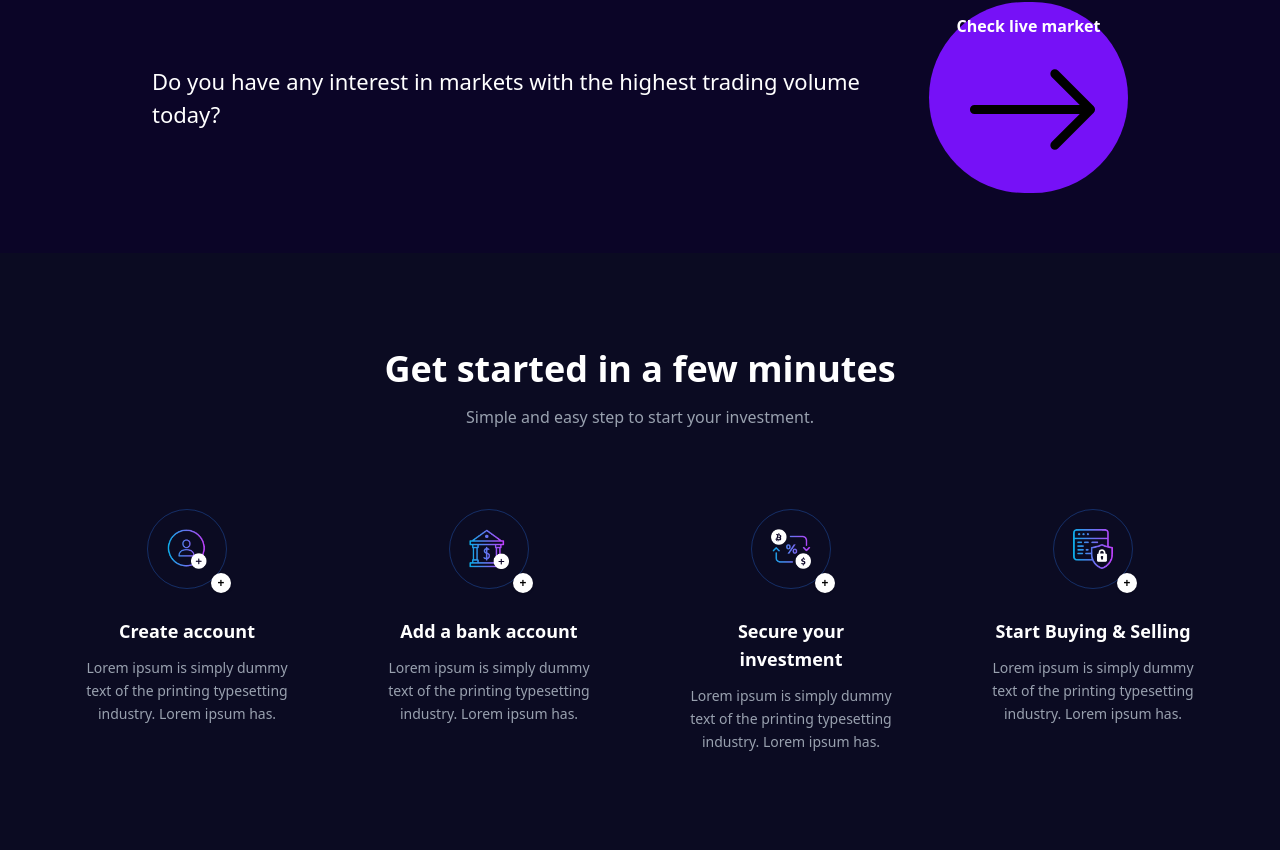
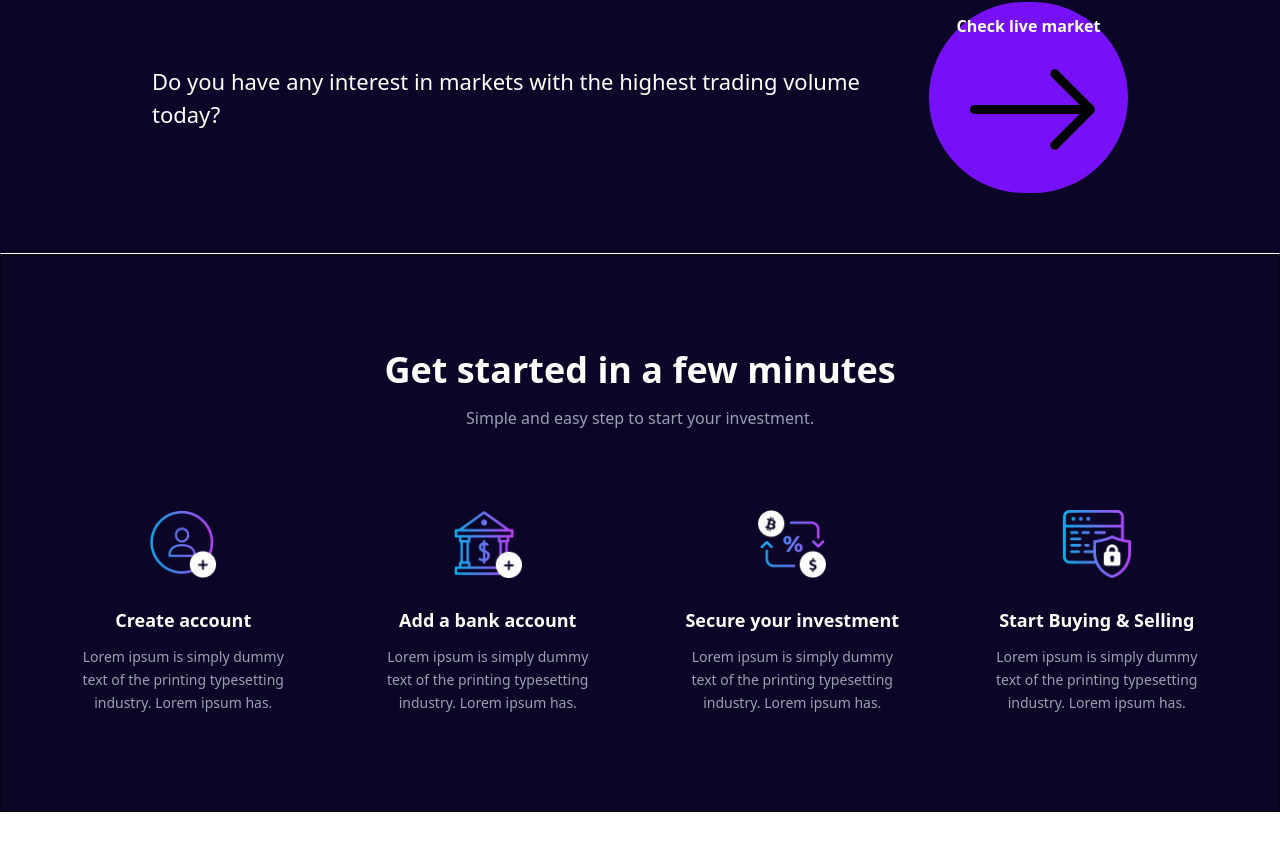
Before and after one commit to Henrychigozie/CRYPTO-react, a React (Vite) app: page / in a window 1280 px wide. Shown: the part 3283-4133 px from the top of the page. After the commit the page ends 4095 px from the top, so only its background shows below. Built offline with nearby package versions, Linux system fonts and the light colour scheme.

Commit message:
made few changes

```diff
--- a/components/get-started.jsx
+++ b/components/get-started.jsx
@@ -10,37 +10,23 @@ import icon4 from "../src/assets/demo-cryptocurrency-icon-03.png";
 const StepCard = ({ icon, title, description }) => {
   return (
     <div className="flex flex-col items-center text-center px-5 group transition-transform duration-300 hover:-translate-y-1">
-
       {/* Icon */}
       <div className="relative mb-7">
         <div
-          className="w-20 h-20 rounded-full flex items-center justify-center
-          border border-blue-500/30
-          group-hover:border-purple-500/80
+          className="flex items-center justify-center
           transition duration-300
           shadow-[0_0_0_0_rgba(99,102,241,0)]
-          group-hover:shadow-[0_0_25px_rgba(99,102,241,0.35)]"
+        "
         >
-          <img
-            src={icon}
-            alt={title}
-            className="w-10 h-10 object-contain"
-          />
+          <img src={icon} alt={title} className="w-17 object-cover" />
         </div>
 
         {/* Plus badge */}
-        <div className="absolute -bottom-1 -right-1 bg-white rounded-full p-1 shadow">
-          <div className="w-3 h-3 text-black font-bold flex items-center justify-center text-xs">
-            +
-          </div>
-        </div>
       </div>
 
-      <h3 className="text-white text-lg font-semibold mb-3">
-        {title}
-      </h3>
+      <h3 className="text-white text-lg font-semibold mb-3">{title}</h3>
 
-      <p className="text-gray-400 text-sm leading-relaxed max-w-xs">
+      <p className="text-gray-400 text-[14px] leading-relaxed max-sm:text-[15px]">
         {description}
       </p>
     </div>
@@ -78,9 +64,8 @@ export default function GetStarted() {
   ];
 
   return (
-    <section className="bg-[#0b0b22] py-24 px-6 font-sans">
-      <div className="max-w-6xl mx-auto">
-
+    <section className="bg-[#0b0527] py-24 px-12 font-sans border border-t-white">
+      <div className="max-w-7xl mx-auto max-sm:max-w-6xl">
         {/* Header */}
         <div className="text-center mb-20">
           <h2 className="text-3xl md:text-4xl font-bold text-white mb-4">
@@ -92,12 +77,11 @@ export default function GetStarted() {
         </div>
 
         {/* Steps Grid */}
-        <div className="grid grid-cols-1 sm:grid-cols-2 lg:grid-cols-4 gap-14">
+        <div className="grid grid-cols-1 sm:grid-cols-2 lg:grid-cols-4 gap-9">
           {steps.map((step, index) => (
             <StepCard key={index} {...step} />
           ))}
         </div>
-
       </div>
     </section>
   );
```
Also changed, not shown: components/hero.jsx (+3 -5 lines), components/market.jsx (indentation only).
